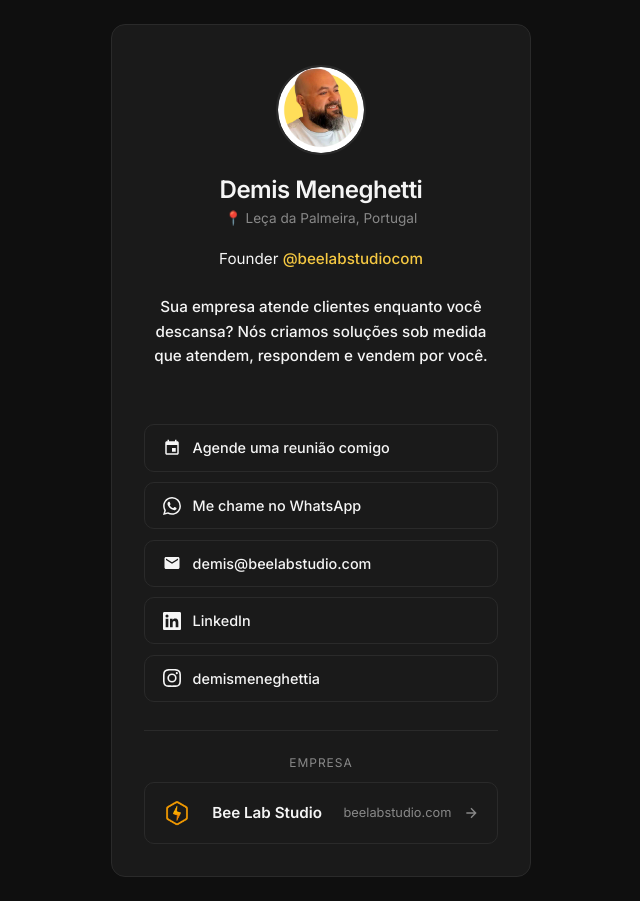
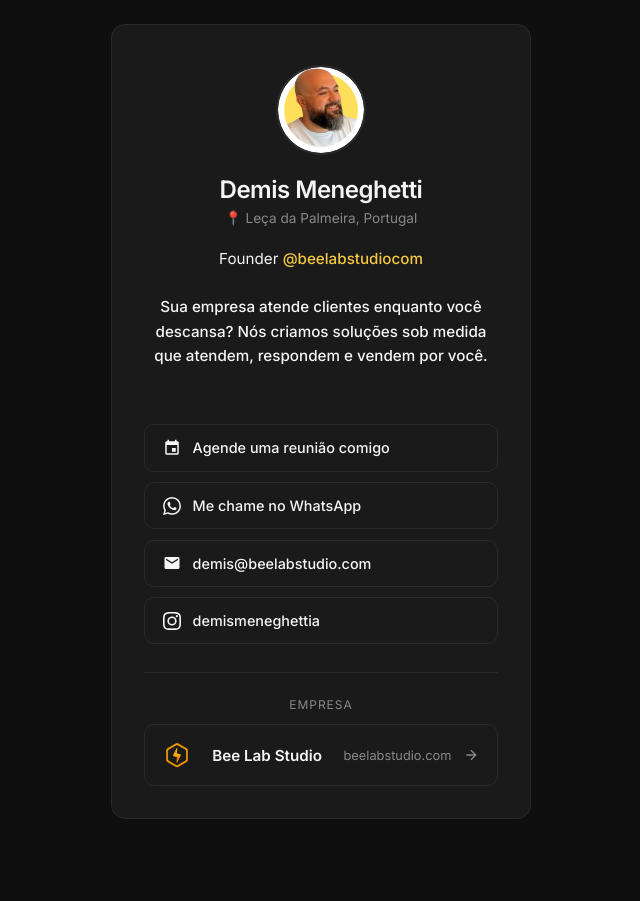
Before and after one commit to beelabstudio/demismeneghetti, a plain HTML site: page index.html in a window 1280 px wide. Shown: the whole page, without its empty margins (319-959 px from the left). After the commit the page ends 843 px from the top, so only its background shows below. Drawn offline with Linux system fonts and the light colour scheme.

Commit message:
chore: remove the LinkedIn button
Drop the LinkedIn link from the contact list and its orphaned hover rule.
The list is now four buttons: booking, WhatsApp, email, Instagram.

```diff
--- a/index.html
+++ b/index.html
@@ -49,11 +49,6 @@
         demis@beelabstudio.com
       </a>
 
-      <a class="link-btn linkedin" href="https://linkedin.com/in/demismeneghetti" target="_blank" rel="noopener">
-        <svg xmlns="http://www.w3.org/2000/svg" viewBox="0 0 24 24" fill="currentColor" aria-hidden="true"><path d="M20.447 20.452h-3.554v-5.569c0-1.328-.027-3.037-1.852-3.037-1.853 0-2.136 1.445-2.136 2.939v5.667H9.351V9h3.414v1.561h.046c.477-.9 1.637-1.85 3.37-1.85 3.601 0 4.267 2.37 4.267 5.455v6.286zM5.337 7.433a2.062 2.062 0 01-2.063-2.065 2.064 2.064 0 112.063 2.065zm1.782 13.019H3.555V9h3.564v11.452zM22.225 0H1.771C.792 0 0 .774 0 1.729v20.542C0 23.227.792 24 1.771 24h20.451C23.2 24 24 23.227 24 22.271V1.729C24 .774 23.2 0 22.222 0h.003z"/></svg>
-        LinkedIn
-      </a>
-
       <a class="link-btn instagram" href="https://www.instagram.com/demismeneghettia" target="_blank" rel="noopener">
         <svg xmlns="http://www.w3.org/2000/svg" viewBox="0 0 24 24" fill="currentColor" aria-hidden="true"><path d="M12 2.163c3.204 0 3.584.012 4.85.07 3.252.148 4.771 1.691 4.919 4.919.058 1.265.069 1.645.069 4.849 0 3.205-.012 3.584-.069 4.849-.149 3.225-1.664 4.771-4.919 4.919-1.266.058-1.644.07-4.85.07-3.204 0-3.584-.012-4.849-.07-3.26-.149-4.771-1.699-4.919-4.92-.058-1.265-.07-1.644-.07-4.849 0-3.204.013-3.583.07-4.849.149-3.227 1.664-4.771 4.919-4.919 1.266-.057 1.645-.069 4.849-.069zm0-2.163c-3.259 0-3.667.014-4.947.072-4.358.2-6.78 2.618-6.98 6.98-.059 1.281-.073 1.689-.073 4.948 0 3.259.014 3.668.072 4.948.2 4.358 2.618 6.78 6.98 6.98 1.281.058 1.689.072 4.948.072 3.259 0 3.668-.014 4.948-.072 4.354-.2 6.782-2.618 6.979-6.98.059-1.28.073-1.689.073-4.948 0-3.259-.014-3.667-.072-4.947-.196-4.354-2.617-6.78-6.979-6.98-1.281-.059-1.69-.073-4.949-.073zm0 5.838a6.162 6.162 0 100 12.324 6.162 6.162 0 000-12.324zM12 16a4 4 0 110-8 4 4 0 010 8zm6.406-11.845a1.44 1.44 0 100 2.881 1.44 1.44 0 000-2.881z"/></svg>
         demismeneghettia
--- a/style.css
+++ b/style.css
@@ -155,11 +155,6 @@ body {
   color: var(--accent);
 }
 
-.link-btn.linkedin:hover {
-  border-color: #0a66c2;
-  color: #0a66c2;
-}
-
 .link-btn.instagram:hover {
   border-color: #e1306c;
   color: #e1306c;
```
